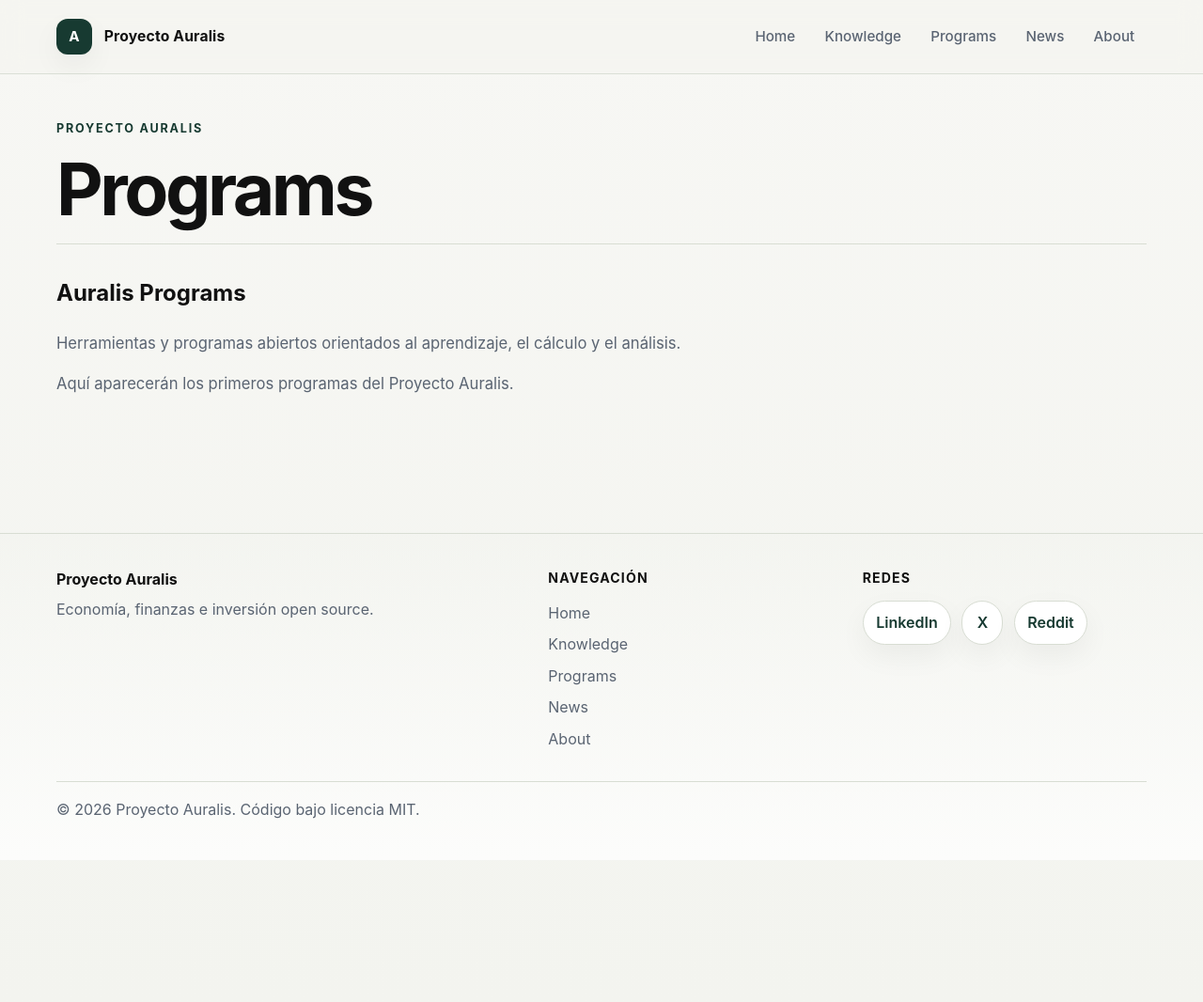
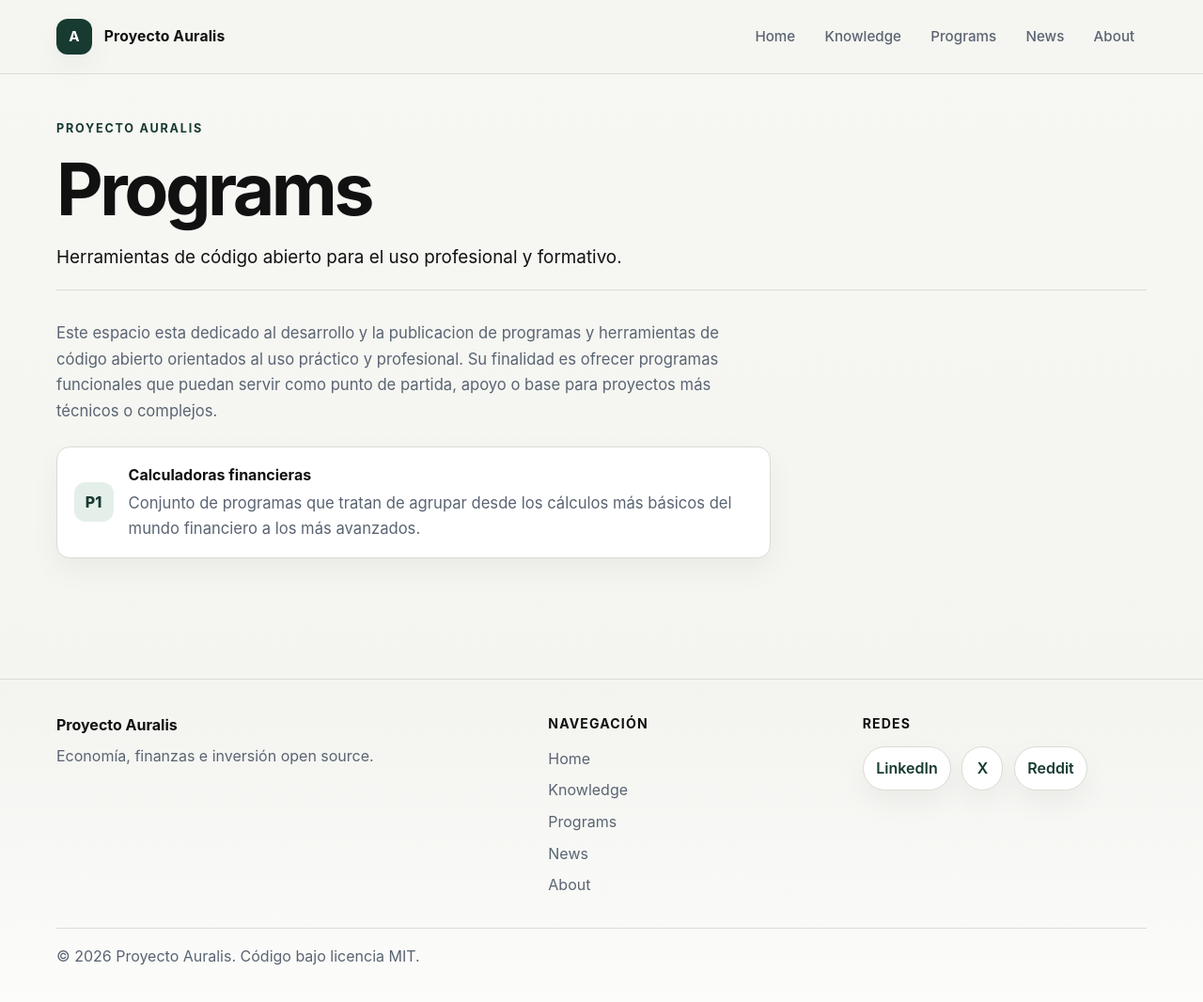
Before and after one commit to Proyecto-Auralis/auralis-site, a Jekyll site: the page built from programs/index.md, in a window 1280 px wide and 1070 px high. Shown: the top 1066 px of the window at 94% size. Built offline with Jekyll 4.4.1, drawn with Linux system fonts in a browser that asks for light colours.

Commit message:
Update index.md

```diff
--- a/programs/index.md
+++ b/programs/index.md
@@ -2,10 +2,17 @@
 layout: page
 title: Programs
 permalink: /programs/
+description: Programas y herramientas de Proyecto Auralis.
+lead: "Herramientas de código abierto para el uso profesional y formativo."
 ---
 
-# Auralis Programs
+Este espacio esta dedicado al desarrollo y la publicacion de programas y herramientas de código abierto orientados al uso práctico y profesional. Su finalidad es ofrecer programas funcionales que puedan servir como punto de partida, apoyo o base para proyectos más técnicos o complejos.
 
-Herramientas y programas abiertos orientados al aprendizaje, el cálculo y el análisis.
-
-Aquí aparecerán los primeros programas del Proyecto Auralis.
+<div class="library-list">
+  <div class="library-item">
+    <div class="library-item__icon">P1</div>
+    <div class="library-item__content">
+      <h3>Calculadoras financieras</h3>
+      <p>Conjunto de programas que tratan de agrupar desde los cálculos más básicos del mundo financiero a los más avanzados.</p>
+    </div>
+  </div>
```
